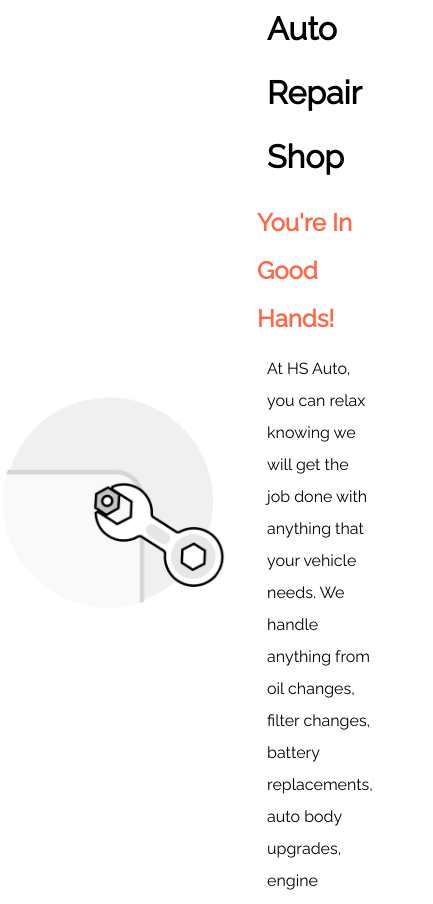
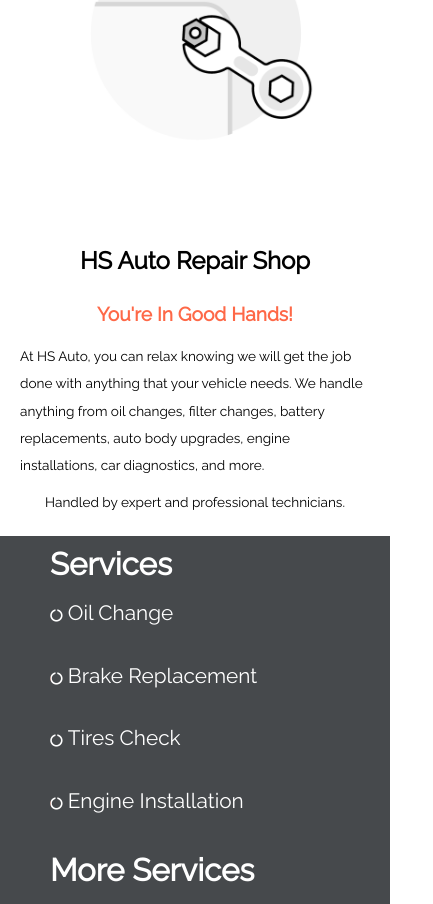
Before and after one commit to solorzke/hs-auto, a React (Create React App) app: page / in a window 390 px wide. Shown: the part 2055-2959 px from the top of the page, 433 px wide, since content can reach past the window. Built offline with nearby package versions, Linux system fonts and the light colour scheme.

Commit message:
Fixed web responsiveness on Statement component

```diff
--- a/src/components/MissionStatement/Statement.css
+++ b/src/components/MissionStatement/Statement.css
@@ -46,3 +46,40 @@
 	height: 1px;
 	margin: 20px 0;
 }
+
+@media screen and (max-width: 715px) {
+	.statement-container {
+		width: 100%;
+		display: flex;
+		flex-direction: column;
+		height: 100%;
+		justify-content: center;
+		align-items: center;
+		padding: 20px 0;
+	}
+
+	.message-block {
+		flex: 3;
+		display: flex;
+		width: 100%;
+		flex-direction: column;
+		align-items: center;
+		justify-content: center;
+		line-height: 2;
+		position: relative;
+		top: 0;
+		padding: 0 10px;
+	}
+
+	.statement-title {
+		font-size: 1.5rem;
+	}
+
+	.statement-slogan {
+		font-size: 1.2rem;
+	}
+
+	.statement-msg {
+		font-size: .85rem;
+	}
+}
--- a/src/components/MissionStatement/Statement.js
+++ b/src/components/MissionStatement/Statement.js
@@ -14,14 +14,18 @@
 						</div>
 					</div>
 					<div className="message-block">
-						<h1 style={{ padding: 10 }}>HS Auto Repair Shop</h1>
-						<h2 style={{ color: '#fe6847' }}>You're In Good Hands!</h2>
-						<p style={{ padding: 10 }}>
+						<h1 style={{ padding: 10 }} className="statement-title">
+							HS Auto Repair Shop
+						</h1>
+						<h3 style={{ color: '#fe6847' }} className="statement-slogan">
+							You're In Good Hands!
+						</h3>
+						<p style={{ padding: 10 }} className="statement-msg">
 							At HS Auto, you can relax knowing we will get the job done with anything that your vehicle
 							needs. We handle anything from oil changes, filter changes, battery replacements, auto body
 							upgrades, engine installations, car diagnostics, and more.
 						</p>
-						<p>Handled by expert and professional technicians.</p>
+						<p className="statement-msg">Handled by expert and professional technicians.</p>
 					</div>
 				</div>
 			</div>
```
